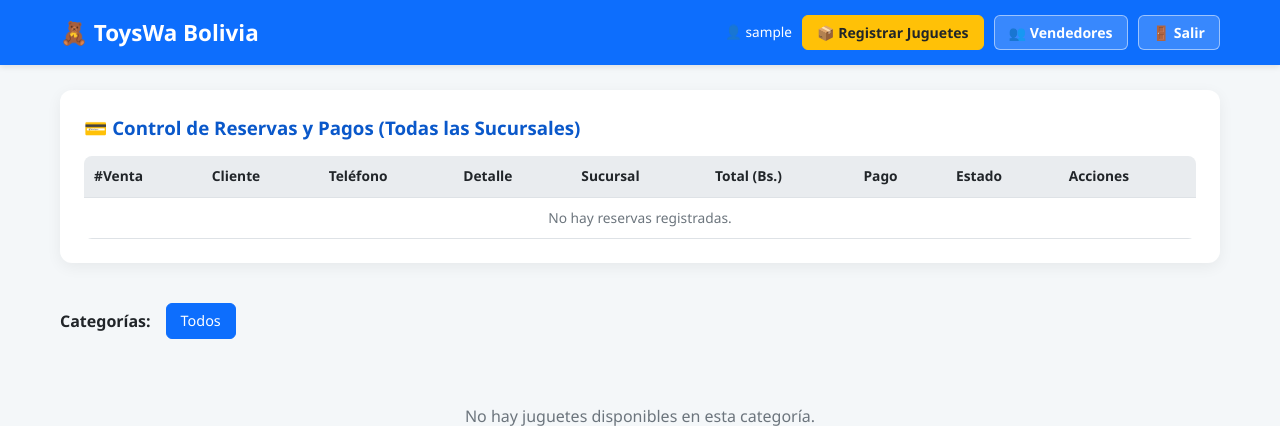
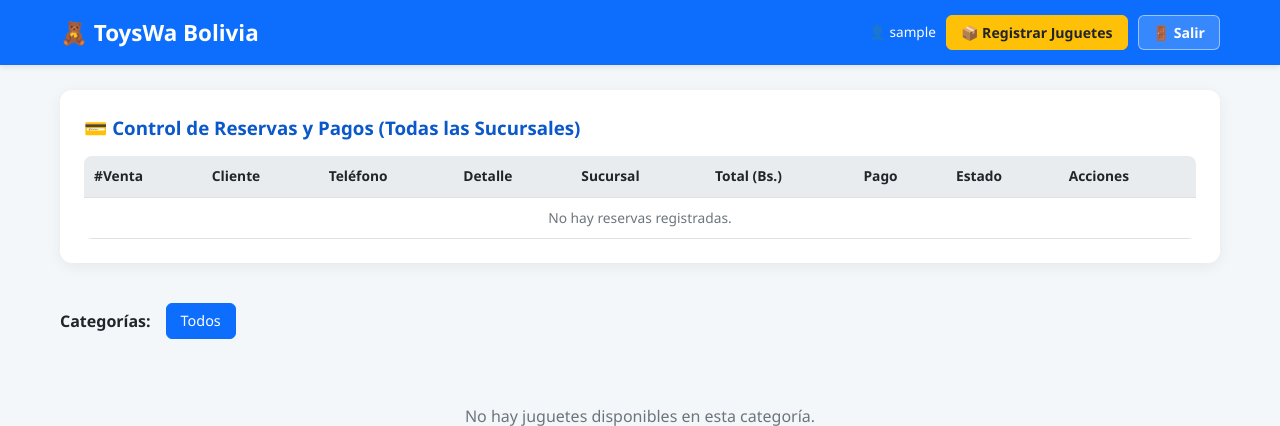
Before and after one commit to yhonnylequipe/toyswa, a PHP site: page /index.php in a window 1280 px wide. Shown: the top 426 px of the page. Run offline with PHP 8.4, Linux system fonts and the light colour scheme; the visitor is signed in with stand-in values (Sample User, id 1); data that the repository does not hold is empty.

Commit message:
Update index.php

```diff
--- a/index.php
+++ b/index.php
@@ -181,7 +181,7 @@ if (esVendedorOAdmin()) {
                 <?php if (estaLogueado()): ?>
                     <span style="font-size:0.85rem;">👤 <?= htmlspecialchars($_SESSION['usuario_nombre']) ?></span>
                     <a href="registro_juguetes.php" class="btn-nav activo">📦 Registrar Juguetes</a>
-                    <a href="registro_vendedor.php" class="btn-nav">👥 Vendedores</a>
+
                     <a href="login.php?logout=1" class="btn-nav">🚪 Salir</a>
                 <?php else: ?>
                     <a href="registro_vendedor.php" class="btn-nav">👤 Registro Vendedor</a>
```
